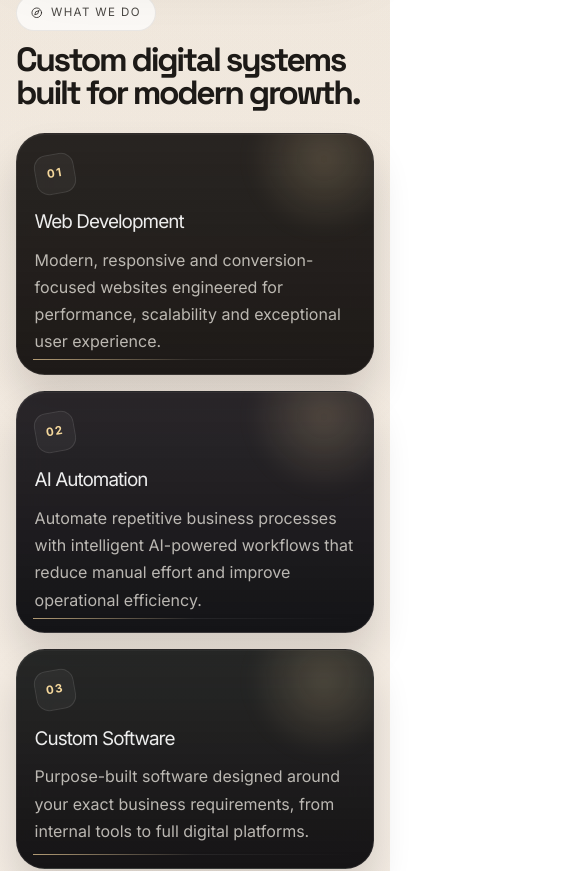
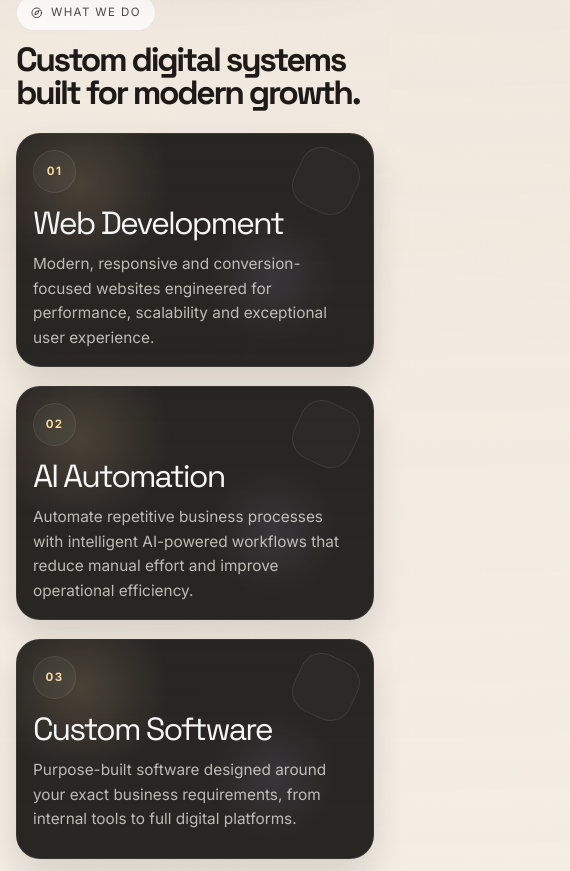
Before and after one commit to vaseenalabs-svg/vaseenalabs-website, a Next.js app: page / in a window 390 px wide. Shown: the part 2910-3781 px from the top of the page, 570 px wide, since content can reach past the window. Built offline with nearby package versions, Linux system fonts and the light colour scheme.

Commit message:
Replace card design with stacked-card-deck design

```diff
--- a/src/app/globals.css
+++ b/src/app/globals.css
@@ -1154,56 +1154,50 @@ header {
 
 .capability-grid {
   display: grid;
-  grid-template-columns: repeat(4, minmax(0, 1fr));
-  gap: 1rem;
+  grid-template-columns: repeat(3, minmax(0, 1fr));
+  gap: 1.15rem;
 }
 
 .capability-card {
   position: relative;
   overflow: hidden;
-  min-height: 220px;
-  padding: 1.25rem 1.1rem 1.15rem;
-  border-radius: 1.8rem;
+  min-height: 260px;
+  padding: 1.1rem 1.1rem 1.2rem;
+  border-radius: 2rem;
+  background: linear-gradient(180deg, rgba(31,29,27,0.96), rgba(22,20,18,0.92));
   border: 1px solid rgba(255,255,255,0.08);
-  background: linear-gradient(180deg, rgba(18,15,13,0.9), rgba(25,21,19,0.98));
-  box-shadow: inset 0 1px 0 rgba(255,255,255,0.04), 0 24px 38px rgba(12,10,9,0.14);
-  transition: transform 0.25s ease, border-color 0.25s ease, box-shadow 0.25s ease;
+  box-shadow: 0 18px 34px rgba(18,15,12,0.12);
+  transition: transform 0.2s ease, border-color 0.2s ease;
 }
 
 .capability-card::before {
   content: '';
   position: absolute;
-  inset: -25% -10% auto auto;
-  width: 170px;
-  height: 170px;
-  background: radial-gradient(circle, rgba(244, 212, 157, 0.2), transparent 62%);
-  filter: blur(10px);
+  inset: 0 auto auto 0;
+  width: 100%;
+  height: 100%;
+  background: radial-gradient(circle at 18% 22%, rgba(244,212,157,0.16), transparent 26%),
+    radial-gradient(circle at 72% 62%, rgba(188,170,220,0.12), transparent 22%);
   pointer-events: none;
 }
 
 .capability-card::after {
   content: '';
   position: absolute;
-  left: 1rem;
   right: 1rem;
-  bottom: 0.85rem;
-  height: 1px;
-  background: linear-gradient(90deg, rgba(244,212,157,0.78), rgba(255,255,255,0.08), transparent);
-  opacity: 0.9;
-}
-
-.capability-card:nth-child(2n) {
-  background: linear-gradient(180deg, rgba(20,17,22,0.9), rgba(15,15,18,0.98));
-}
-
-.capability-card:nth-child(3n) {
-  background: linear-gradient(180deg, rgba(16,18,18,0.9), rgba(17,15,17,0.98));
+  top: 1rem;
+  width: 62px;
+  height: 62px;
+  border-radius: 22px;
+  border: 1px solid rgba(255,255,255,0.08);
+  background: rgba(255,255,255,0.02);
+  transform: rotate(25deg);
+  pointer-events: none;
 }
 
 .capability-card:hover {
-  transform: translateY(-4px) scale(1.01);
-  border-color: rgba(244, 212, 157, 0.34);
-  box-shadow: inset 0 1px 0 rgba(255,255,255,0.06), 0 28px 44px rgba(12,10,9,0.2);
+  transform: translateY(-2px);
+  border-color: rgba(244,212,157,0.24);
 }
 
 .capability-number {
@@ -1212,26 +1206,28 @@ header {
   display: inline-flex;
   align-items: center;
   justify-content: center;
+  width: 2.7rem;
+  height: 2.7rem;
   margin-bottom: 0.9rem;
-  width: 2.5rem;
-  height: 2.5rem;
-  border-radius: 0.8rem;
+  border-radius: 999px;
   background: rgba(255,255,255,0.04);
-  border: 1px solid rgba(255,255,255,0.1);
+  border: 1px solid rgba(255,255,255,0.08);
   color: #f5d89c;
   font-size: 0.72rem;
+  letter-spacing: 0.12em;
+  text-transform: uppercase;
   font-weight: 700;
-  letter-spacing: 0.12em;
-  text-transform: uppercase;
-  transform: rotate(-10deg);
 }
 
 .capability-card h3 {
   position: relative;
   z-index: 1;
-  margin: 0 0 0.65rem;
-  font-size: 1.18rem;
-  letter-spacing: -0.05em;
+  margin: 0 0 0.7rem;
+  font-size: clamp(2rem, 2vw, 2.5rem);
+  line-height: 1.05;
+  letter-spacing: -0.06em;
+  font-family: 'Space Grotesk', 'Inter', sans-serif;
+  color: rgba(255,255,255,0.96);
 }
 
 .capability-card p {
@@ -1239,7 +1235,9 @@ header {
   z-index: 1;
   margin: 0;
   color: rgba(243, 239, 231, 0.74);
-  line-height: 1.7;
+  line-height: 1.6;
+  font-size: 1.06rem;
+  max-width: 30ch;
 }
 
 .flow-section {
@@ -1254,143 +1252,162 @@ header {
 
 .stack-card-deck {
   position: relative;
-  display: block;
-  width: 100%;
-  min-height: 620px;
-  padding-top: 0.8rem;
+  width: min(92%, 980px);
+  height: 920px;
+  margin: 0 auto;
+  perspective: 1600px;
 }
 
 .stack-card {
   position: absolute;
-  left: 0;
-  width: min(32%, 360px);
+  left: 50%;
+  top: 0;
+  width: min(100%, 820px);
   min-height: 260px;
-  padding: 1.25rem 1.4rem 1.3rem;
+  padding: 1.1rem 1.25rem 1.4rem;
   border-radius: 2rem;
   border: 1px solid rgba(255,255,255,0.08);
-  background: linear-gradient(180deg, rgba(36,33,30,0.92), rgba(21,19,18,0.96));
-  box-shadow: 0 28px 56px rgba(18,14,11,0.14);
-  transition: transform 0.45s ease, opacity 0.45s ease, border-color 0.45s ease, box-shadow 0.45s ease;
+  background: linear-gradient(180deg, rgba(39,35,32,0.98), rgba(20,18,16,0.96));
+  box-shadow: 0 26px 54px rgba(15,12,10,0.18);
+  transform-origin: center top;
+  transition: transform 0.55s cubic-bezier(0.22, 1, 0.36, 1), opacity 0.4s ease, box-shadow 0.4s ease, border-color 0.4s ease;
   overflow: hidden;
+  will-change: transform, opacity;
 }
 
 .stack-card::before {
   content: '';
   position: absolute;
   inset: 0;
-  background: linear-gradient(135deg, rgba(244,212,157,0.05), rgba(188,170,220,0.04), transparent 60%);
+  background: linear-gradient(135deg, rgba(244,212,157,0.08), rgba(171, 137, 227, 0.04), transparent 58%);
   pointer-events: none;
 }
 
 .stack-card::after {
   content: '';
   position: absolute;
-  right: 1.2rem;
-  top: 1.2rem;
-  width: 72px;
-  height: 72px;
-  border-radius: 22px;
+  top: 1rem;
+  right: 1rem;
+  width: 68px;
+  height: 68px;
+  border-radius: 1.35rem;
   border: 1px solid rgba(255,255,255,0.08);
+  transform: rotate(26deg);
   background: rgba(255,255,255,0.02);
-  transform: rotate(26deg);
   pointer-events: none;
 }
 
 .stack-card.active {
-  border-color: rgba(244,212,157,0.28);
-  box-shadow: 0 34px 68px rgba(18,14,11,0.18);
-}
-
-.stack-card:nth-child(1) { left: 0; }
-.stack-card:nth-child(2) { left: 25%; }
-.stack-card:nth-child(3) { left: 50%; }
-.stack-card:nth-child(4) { left: 75%; }
-.stack-card:nth-child(5) { left: 50%; top: 250px; }
+  border-color: rgba(244,212,157,0.3);
+  box-shadow: 0 32px 72px rgba(15,12,10,0.22);
+}
+
+.stack-card-main {
+  position: relative;
+  z-index: 1;
+  display: flex;
+  align-items: center;
+  justify-content: space-between;
+  gap: 0.9rem;
+  margin-bottom: 0.9rem;
+}
 
 .stack-card-tag {
-  position: relative;
-  z-index: 1;
   display: inline-flex;
   align-items: center;
   justify-content: center;
-  width: 2.75rem;
-  height: 2.75rem;
+  width: 3rem;
+  height: 3rem;
   border-radius: 999px;
   background: rgba(255,255,255,0.04);
   border: 1px solid rgba(255,255,255,0.08);
+  color: #f5d89c;
   font-size: 0.7rem;
+  line-height: 1;
   letter-spacing: 0.12em;
   text-transform: uppercase;
-  color: #f5d89c;
   font-weight: 700;
-  margin-bottom: 1.1rem;
 }
 
 .stack-card-shape {
-  position: absolute;
-  top: 1.1rem;
-  right: 1.4rem;
-  width: 1.7rem;
-  height: 1.7rem;
-  border-radius: 0.65rem;
-  border: 1px solid rgba(255,255,255,0.06);
+  width: 1.75rem;
+  height: 1.75rem;
+  border-radius: 0.7rem;
+  border: 1px solid rgba(255,255,255,0.08);
   background: rgba(255,255,255,0.02);
-  transform: rotate(16deg);
-  pointer-events: none;
+  transform: rotate(18deg);
+  flex-shrink: 0;
 }
 
 .stack-card h3 {
+  position: relative;
+  z-index: 1;
+  margin: 0 0 0.9rem;
+  font-size: clamp(2.2rem, 2.3vw, 3.1rem);
+  line-height: 0.96;
+  letter-spacing: -0.07em;
+  font-family: 'Space Grotesk', 'Inter', sans-serif;
+  color: rgba(255,255,255,0.96);
+}
+
+.stack-card p {
   position: relative;
   z-index: 1;
   margin: 0;
-  font-size: clamp(2rem, 2vw, 2.6rem);
-  line-height: 1.04;
-  letter-spacing: -0.06em;
-  font-family: 'Space Grotesk', 'Inter', sans-serif;
-  color: rgba(255,255,255,0.96);
-}
-
-.stack-card p {
-  position: relative;
-  z-index: 1;
-  margin: 1rem 0 0;
+  max-width: 34rem;
   color: rgba(255,255,255,0.72);
-  line-height: 1.7;
-  font-size: 1.02rem;
-  max-width: 26ch;
-}
-
-@media (max-width: 1200px) {
+  line-height: 1.68;
+  font-size: 1.04rem;
+}
+
+@media (max-width: 1100px) {
+  .capability-grid {
+    grid-template-columns: repeat(2, minmax(0, 1fr));
+  }
+}
+
+@media (max-width: 780px) {
+  .stack-card-deck {
+    width: min(96vw, 620px);
+    height: 760px;
+  }
+
   .stack-card {
-    width: min(36%, 330px);
-  }
-
-  .stack-card:nth-child(2) { left: 22%; }
-  .stack-card:nth-child(3) { left: 44%; }
-  .stack-card:nth-child(4) { left: 66%; }
-  .stack-card:nth-child(5) { left: 42%; }
-}
-
-@media (max-width: 980px) {
-  .stack-card-deck {
-    min-height: 1260px;
-  }
-
-  .stack-card {
-    left: 50% !important;
-    width: min(88vw, 460px);
-    transform: translateX(-50%) !important;
+    width: min(100%, 560px);
     min-height: 220px;
-  }
-
-  .stack-card:nth-child(1) { top: 0; }
-  .stack-card:nth-child(2) { top: 220px; }
-  .stack-card:nth-child(3) { top: 440px; }
-  .stack-card:nth-child(4) { top: 660px; }
-  .stack-card:nth-child(5) { top: 880px; }
+    padding: 1rem 1rem 1.1rem;
+    border-radius: 1.5rem;
+  }
+
+  .stack-card h3 {
+    font-size: clamp(1.8rem, 7vw, 2.5rem);
+  }
+
+  .stack-card p {
+    font-size: 0.98rem;
+  }
 }
 
 @media (max-width: 640px) {
+  .capability-grid {
+    grid-template-columns: 1fr;
+  }
+
+  .capability-card {
+    min-height: 220px;
+    border-radius: 1.5rem;
+    padding: 1rem 1rem 1rem;
+  }
+
+  .capability-card h3 {
+    font-size: 2rem;
+  }
+
+  .capability-card p {
+    font-size: 0.96rem;
+    max-width: none;
+  }
+
   .flow-section {
     padding-top: 3rem;
   }
@@ -1401,22 +1418,35 @@ header {
   }
 
   .stack-card-deck {
-    min-height: 1220px;
+    width: min(94vw, 560px);
+    height: 660px;
   }
 
   .stack-card {
-    min-height: 200px;
-    padding: 1.1rem 1rem 1rem;
-    border-radius: 1.5rem;
+    width: 100%;
+    min-height: 190px;
+    padding: 0.9rem 0.9rem 1rem;
+    border-radius: 1.35rem;
+  }
+
+  .stack-card-main {
+    margin-bottom: 0.75rem;
+  }
+
+  .stack-card-tag {
+    width: 2.6rem;
+    height: 2.6rem;
+    font-size: 0.66rem;
   }
 
   .stack-card h3 {
-    font-size: 2rem;
+    font-size: 1.7rem;
+    margin-bottom: 0.6rem;
   }
 
   .stack-card p {
-    font-size: 0.96rem;
-    max-width: none;
+    font-size: 0.92rem;
+    line-height: 1.6;
   }
 }
 
```
Also changed, not shown: src/app/page.tsx (+26 -22 lines).
